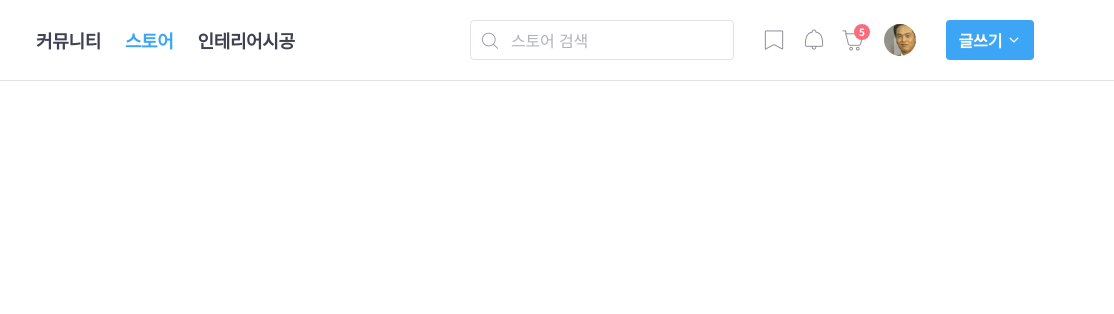
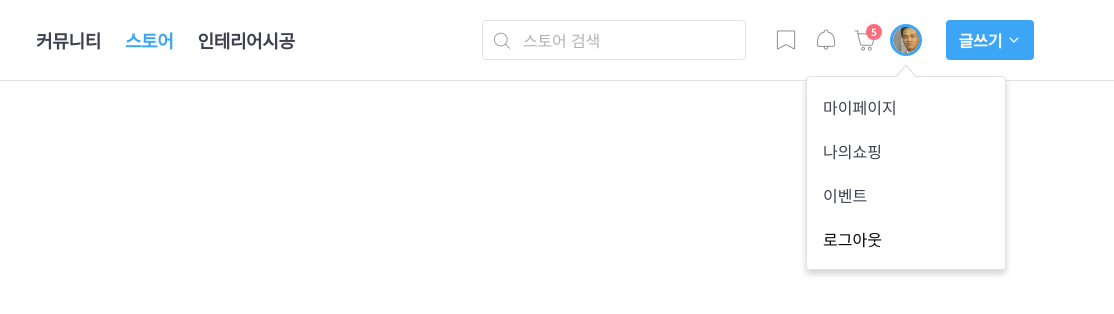
Before and after one commit to soyunhan/work-tomorrowhouuse, a website: page index.html in a window 1280 px wide. Shown: the full height of the page, 166-1280 px from the left. Drawn offline with Linux system fonts and the light colour scheme; files whose address does not match are found by name.

Commit message:
add mymenu components

```diff
--- a/index.html
+++ b/index.html
@@ -71,11 +71,20 @@
                                     <strong class="badge">5</strong>
                                 </a>
 
-                                <button class="gnb-avatar-button sm-hidden" type="button" aria-label="마이메뉴 열기 버튼">
-                                    <div class="avatar-32">
+                                <div class="my-menu sm-hidden">
+                                    <button class="my-menu-button is-active" type="button" aria-label="마이메뉴 열기 버튼">
                                         <img src="./assets/images/img-user-01.jpg" alt="사달라 아저씨" />
+                                    </button>
+
+                                    <div class="my-menu-content">
+                                        <ul class="my-menu-list">
+                                            <li class="my-menu-item"><a href="/">마이페이지</a></li>
+                                            <li class="my-menu-item"><a href="/">나의쇼핑</a></li>
+                                            <li class="my-menu-item"><a href="/">이벤트</a></li>
+                                            <li class="my-menu-item"><button type="button">로그아웃</button></li>
+                                        </ul>
                                     </div>
-                                </button>
+                                </div>
                             </div>
                             <!-- NOTE: 로그인을 하지 않은 경우  -->
                             <!-- <div class="button-group">
--- /dev/null
+++ b/styles/components/_my-menu.scss
@@ -0,0 +1,81 @@
+.my-menu {
+  $button-size: 32px;
+  $tooltip-size: 12px;
+
+  position: relative;
+
+  &-button {
+    width: $button-size;
+    height: $button-size;
+    overflow: hidden;
+    border: 3px solid $white;
+    border-radius: 50%;
+    transition: border-color 200ms ease-in-out;
+    padding: 0;
+
+    &:hover,
+    &.is-active {
+      border-color: $blue;
+    }
+
+    img {
+      display: block;
+      width: 100%;
+      height: 100%;
+      object-fit: cover;
+    }
+  }
+
+  &-content {
+    @include pos-center-x;
+    top: $button-size + $tooltip-size + 8px;
+    border-radius: 4px;
+    box-shadow: $dropdown-shadow;
+
+    &::before,
+    &::after {
+      @include pos-center-x;
+      top: -#{$tooltip-size * 2};
+      display: block;
+      width: 0;
+      height: 0;
+      border-top: $tooltip-size solid transparent;
+      border-right: 10px solid transparent;
+      border-bottom: $tooltip-size solid transparent;
+      border-left: 10px solid transparent;
+      content: '';
+    }
+
+    &::before {
+      border-bottom-color: $border;
+    }
+
+    &::after {
+      top: -#{$tooltip-size * 2 - 2px};
+      border-bottom-color: $white;
+    }
+  }
+
+  &-list {
+    width: 200px;
+    padding: 8px;
+    background-color: $white;
+    border: 1px solid $border;
+    border-radius: 4px;
+  }
+
+  &-item {
+    a,
+    button {
+      @include flexbox(start);
+      width: 100%;
+      height: 44px;
+      padding: 0 8px;
+      border-radius: 2px;
+
+      &:hover {
+        background-color: $background;
+      }
+    }
+  }
+}
--- /dev/null
+++ b/styles/constants/_box-shadows.scss
@@ -0,0 +1,3 @@
+$dropdown-shadow: 0 4px 6px rgba(0, 0, 0, 0.18);
+$popup-shadow: 0 4px 20px rgba(63, 65, 80, 0.3);
+$popup-reversed-shadow: 0 -4px 20px rgba(63, 65, 80, 0.3);
--- a/styles/main.scss
+++ b/styles/main.scss
@@ -1,6 +1,7 @@
 @import './constants/colors';
 @import './constants/typography';
 @import './constants/breakpoints';
+@import './constants/box-shadows';
 
 @import './base/fonts';
 @import './base/normalize';
@@ -23,6 +24,7 @@
 
 @import './components/gnb-nav';
 @import './components/gnb-icon-buttons';
+@import './components/my-menu';
 
 @import './layout/grids';
 @import './layout/gnb';
```
Also changed, not shown: style.css, 1 other file.
